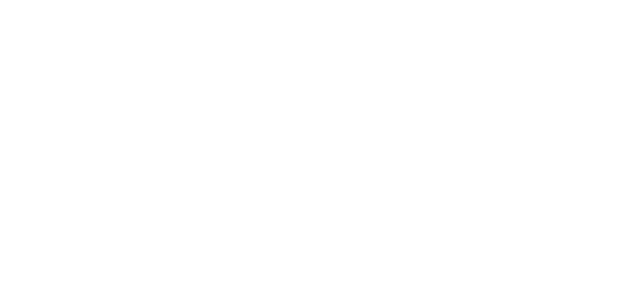
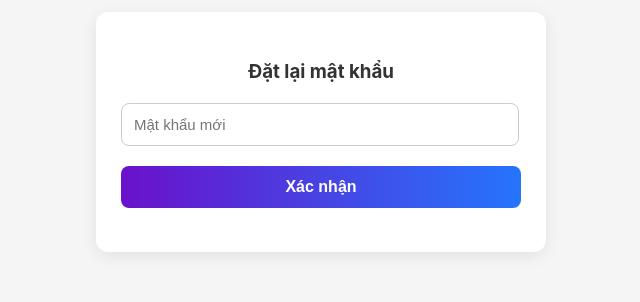
Before and after one commit to TuanNinhBK67/CN-WEB-FE-20242, a React (Create React App) app: page /reset-password in a window 1280 px wide. Before the commit this address had no page. Shown: the part 188-490 px from the top of the page, without its empty margins (319-959 px from the left). Built offline with nearby package versions, Linux system fonts and the light colour scheme.

Commit message:
forgot password

```diff
--- a/src/App.js
+++ b/src/App.js
@@ -10,14 +10,50 @@
 import GetProfile from './pages/setting/Profile.jsx';
 import DashboardUser from './pages/setting/ManageUser.jsx';
 import Changepassword from './pages/setting/ChangePassword.jsx';
+import RequireGuest from './components/RequireGuest.jsx';
+import RequireAuth from './components/RequireAuth.jsx';
+import ForgotPassword from './pages/ForgotPassword.jsx';
+import ResetPassword from './pages/ResetPassword.jsx';
 
 function App() {
   return (
     <Routes>
       <Route path="/" element={<HomePage />}/>
-      <Route path="/login" element={<Login/>}/>
-      <Route path="/register" element={<Register/>}/>
-      <Route path="/setting" element={<SettingLayout />}>
+      <Route path="/login"
+      element={
+        <RequireGuest>
+          <Login/>
+        </RequireGuest>
+      }
+      />
+      <Route path="/forgot-password"
+      element={
+        <RequireGuest>
+          <ForgotPassword/>
+        </RequireGuest>
+      }
+      />
+      <Route path="/reset-password"
+      element={
+        <RequireGuest>
+          <ResetPassword/>
+        </RequireGuest>
+      }
+      />
+      <Route path="/register"
+      element={
+        <RequireGuest>
+          <Register/>
+        </RequireGuest>
+      }
+      />
+      <Route path="/setting"
+      element={
+        <RequireAuth>
+          <SettingLayout />
+        </RequireAuth>
+      }
+      >
         <Route index element={<SettingWelcome />} />
         <Route path="updateProfile" element={<Updateprofile />} />
         <Route path="profile" element={<GetProfile/>}/>
--- /dev/null
+++ b/src/assets/scss/forgotpassword.scss
@@ -0,0 +1,61 @@
+.forgot-password-wrapper {
+    display: flex;
+    justify-content: center;
+    align-items: center;
+    min-height: 80vh;
+    background-color: #f9f9f9;
+
+    form {
+      background: #ffffff;
+      padding: 30px 25px;
+      border-radius: 12px;
+      box-shadow: 0 4px 16px rgba(0, 0, 0, 0.08);
+      width: 100%;
+      max-width: 400px;
+
+      h3 {
+        margin-bottom: 20px;
+        text-align: center;
+        color: #333;
+      }
+
+      input {
+        width: 93%;
+        padding: 12px;
+        margin-bottom: 20px;
+        font-size: 15px;
+        border: 1px solid #ccc;
+        border-radius: 8px;
+        outline: none;
+        transition: border-color 0.3s;
+
+        &:focus {
+          border-color: #2575fc;
+        }
+      }
+
+      button {
+        width: 100%;
+        padding: 12px;
+        background: linear-gradient(to right, #6a11cb, #2575fc);
+        color: #fff;
+        border: none;
+        border-radius: 8px;
+        font-size: 16px;
+        font-weight: 600;
+        cursor: pointer;
+        transition: background 0.3s ease;
+
+        &:hover {
+          background: linear-gradient(to right, #5b0eb2, #1a5ae0);
+        }
+      }
+
+      p {
+        margin-top: 12px;
+        text-align: center;
+        font-size: 14px;
+        color: #e53935;
+      }
+    }
+  }
--- /dev/null
+++ b/src/assets/scss/resetpassword.scss
@@ -0,0 +1,61 @@
+.reset-password-wrapper {
+    display: flex;
+    justify-content: center;
+    align-items: center;
+    min-height: 80vh;
+    background-color: #f5f5f5;
+
+    form {
+      background: #ffffff;
+      padding: 30px 25px;
+      border-radius: 12px;
+      box-shadow: 0 4px 16px rgba(0, 0, 0, 0.08);
+      width: 100%;
+      max-width: 400px;
+
+      h3 {
+        margin-bottom: 20px;
+        text-align: center;
+        color: #333;
+      }
+
+      input {
+        width: 93%;
+        padding: 12px;
+        margin-bottom: 20px;
+        font-size: 15px;
+        border: 1px solid #ccc;
+        border-radius: 8px;
+        outline: none;
+        transition: border-color 0.3s;
+
+        &:focus {
+          border-color: #2575fc;
+        }
+      }
+
+      button {
+        width: 100%;
+        padding: 12px;
+        background: linear-gradient(to right, #6a11cb, #2575fc);
+        color: #fff;
+        border: none;
+        border-radius: 8px;
+        font-size: 16px;
+        font-weight: 600;
+        cursor: pointer;
+        transition: background 0.3s ease;
+
+        &:hover {
+          background: linear-gradient(to right, #5b0eb2, #1a5ae0);
+        }
+      }
+
+      p {
+        margin-top: 12px;
+        text-align: center;
+        font-size: 14px;
+        color: #e53935;
+      }
+    }
+  }
--- /dev/null
+++ b/src/components/RequireAuth.jsx
@@ -0,0 +1,13 @@
+import { Navigate } from "react-router-dom";
+
+const RequireAuth = ({children}) => {
+    const token = localStorage.getItem("token");
+
+    if(!token){
+        return <Navigate to = "/login" replace/>;
+    }
+
+    return children;
+}
+
+export default RequireAuth;
--- /dev/null
+++ b/src/components/RequireGuest.jsx
@@ -0,0 +1,13 @@
+import { Navigate } from "react-router-dom";
+
+const RequireGuest = ({children}) => {
+    const token = localStorage.getItem("token");
+
+    if(token){
+        return <Navigate to = "/" replace/>;
+    }
+
+    return children;
+}
+
+export default RequireGuest;
--- /dev/null
+++ b/src/pages/ForgotPassword.jsx
@@ -0,0 +1,32 @@
+import React, {useState, useEffect} from "react";
+import { forgotPassword } from "../services/userService";
+import "../assets/scss/forgotpassword.scss"
+
+const ForgotPassword = () => {
+    const [email, setEmail] = useState("");
+    const [msg, setMsg] = useState("");
+
+    const handleSubmit = async(e) => {
+        e.preventDefault();
+        try{
+            const res = await forgotPassword(email);
+            setMsg(res.data.errMessage);
+        }
+        catch(err){
+            setMsg("Đã có lỗi, vui lòng thử lại")
+        }
+    }
+
+    return(
+        <div className="forgot-password-wrapper">
+            <form onSubmit={handleSubmit}>
+                <h3>Quên mật khẩu</h3>
+                <input type="email" value={email} onChange={(e) => setEmail(e.target.value)} placeholder="Nhập email của bạn" />
+                <button type="submit">Gửi</button>
+                <p>{msg}</p>
+            </form>
+        </div>
+    )
+}
+
+export default ForgotPassword;
--- /dev/null
+++ b/src/pages/ResetPassword.jsx
@@ -0,0 +1,36 @@
+import React, {useState} from "react";
+import { resetPassword } from "../services/userService";
+import { useNavigate } from "react-router-dom";
+import "../assets/scss/resetpassword.scss";
+
+const ResetPassword = () => {
+    const navigate = useNavigate();
+
+    const [newPassword, setNewPassword] = useState("");
+    const [msg, setMsg] = useState("");
+    const token = new URLSearchParams(window.location.search).get("token");
+
+    const handleSubmit = async(e) => {
+        e.preventDefault();
+        try{
+            const res = await resetPassword(token, newPassword);
+            setMsg(res.data.errMessage);
+            navigate("/")
+        }
+        catch(err){
+            setMsg("Đặt lại mật khẩu thất bại")
+        }
+    }
+
+    return(
+        <div className="reset-password-wrapper">
+            <form onSubmit={handleSubmit}>
+                <h3>Đặt lại mật khẩu</h3>
+                <input type="password" value={newPassword} onChange={(e) => setNewPassword(e.target.value)} placeholder="Mật khẩu mới" />
+                <button type="submit">Xác nhận</button>
+                <p>{msg}</p>
+            </form>
+        </div>
+    )
+}
+export default ResetPassword;
--- a/src/pages/setting/ChangePassword.jsx
+++ b/src/pages/setting/ChangePassword.jsx
@@ -30,11 +30,8 @@
                 localStorage.removeItem("user");
                 navigate("/login");
             }
-            else{
-                setErr(res.data.errMessage);
-            }
-        }catch(e){
-            setErr("Có lỗi xảy ra, vui lòng thử lại")
+        }catch(err){
+            setErr(err.response?.data?.errMessage || "Có lỗi xảy ra, vui lòng thử lại")
         }
     }
 
--- a/src/pages/setting/ManageUser.jsx
+++ b/src/pages/setting/ManageUser.jsx
@@ -1,5 +1,5 @@
 import React, { useEffect, useState } from "react";
-import { getAllUsers, banUser, deleteUser } from "../../services/userService";
+import { getAllUsers, banUser, deleteUser, unbanUser } from "../../services/userService";
 import "../../assets/scss/setting/ManageUser.scss";
 import { LuUserCheck, LuUserX , LuUsers  } from "react-icons/lu";
 
@@ -37,6 +37,16 @@
         alert("Chặn người dùng thất bại.");
     }
   };
+
+  const handleUnBlock = async(userId) => {
+    try{
+      await unbanUser(userId);
+      alert("Đã gỡ chặn thành công");
+      window.location.reload();
+    }catch(error){
+      alert("Bỏ chặn thất bại.");
+    }
+  }
 
   const handleDelete = async(userId) => {
     try {
@@ -86,7 +96,7 @@
               <td>{user.role === "admin" ? "Quản trị viên" : "Khách hàng"}</td>
               <td>{user.status === "banned" ? "Bị chặn" : "Hoạt động"}
                 {user.status === "banned" && (
-                    <button  className="unban">Bỏ Chặn</button>
+                    <button onClick={() => handleUnBlock(user.id)} className="unban">Bỏ Chặn</button>
                 )}
               </td>
               <td>
--- a/src/services/userService.js
+++ b/src/services/userService.js
@@ -60,6 +60,15 @@
     });
 }
 
+export const unbanUser = async(userId) => {
+    const token = localStorage.getItem("token");
+    return axios.post(`${API_URL}/unpunish/${userId}`, {}, {
+        headers: {
+            Authorization: `Bearer ${token}`
+        }
+    })
+}
+
 export const changePassword = async({oldPW, newPW, confirmPW}) => {
     const token = localStorage.getItem("token");
     return axios.post(`${API_URL}/changePassword`,{
@@ -72,3 +81,14 @@
         }
     })
 }
+
+export const forgotPassword = async(email) => {
+    return axios.post(`${API_URL}/forgot-password`, {email});
+}
+
+export const resetPassword = async(token, newPassword) => {
+    return axios.post(`${API_URL}/reset-password`, {
+        token,
+        newPassword
+    })
+}
```
